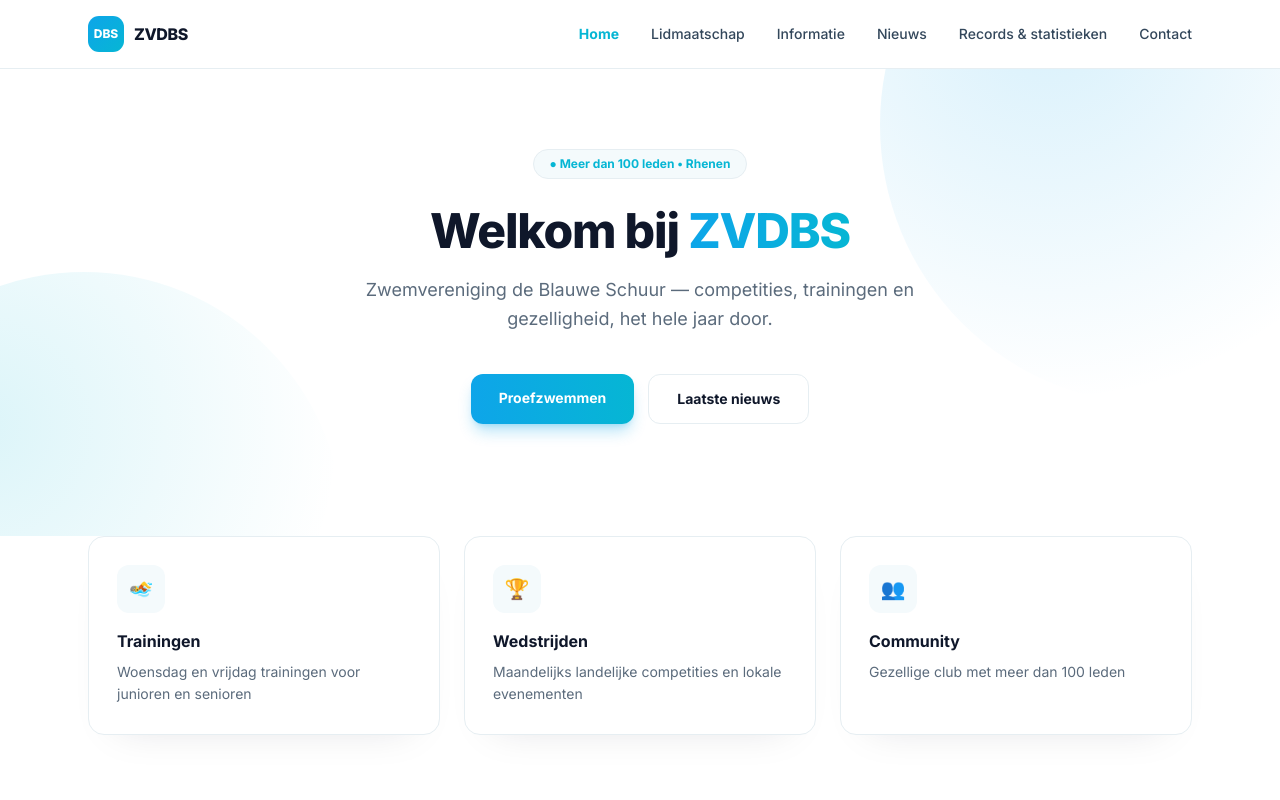
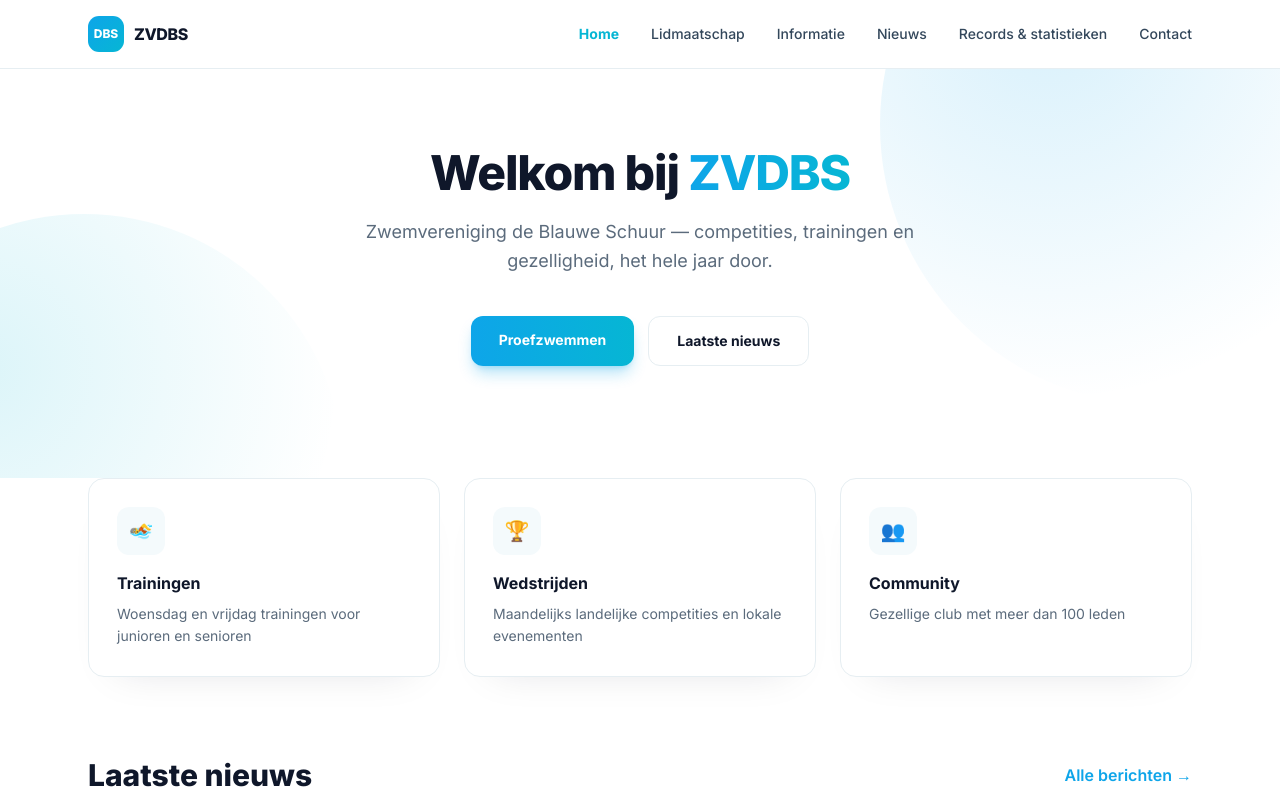
Before and after one commit to JeroenCB/zvdbs-website, a Next.js app: page / in a window 1280 px wide. Shown: the top 800 px of the page. Built offline with nearby package versions, Linux system fonts and the light colour scheme.

Commit message:
Verwijder ledenaantal-badge op homepage

```diff
--- a/src/app/page.tsx
+++ b/src/app/page.tsx
@@ -19,9 +19,6 @@ export default async function Home() {
           <div className="pointer-events-none absolute -bottom-64 -left-44 w-[520px] h-[520px] rounded-full bg-[radial-gradient(circle_at_30%_30%,rgba(6,182,212,0.14),rgba(6,182,212,0)_70%)]" />
 
           <div className="relative max-w-2xl mx-auto">
-            <div className="inline-flex items-center gap-2 bg-aqua-light border border-line px-4 py-1.5 rounded-full text-xs font-bold text-aqua-dark mb-7">
-              ● Meer dan 100 leden &bull; Rhenen
-            </div>
             <h1 className="text-4xl sm:text-5xl font-extrabold text-ink mb-5 leading-tight tracking-tight">
               Welkom bij{' '}
               <span className="bg-gradient-to-r from-aqua to-aqua-dark bg-clip-text text-transparent">
```
